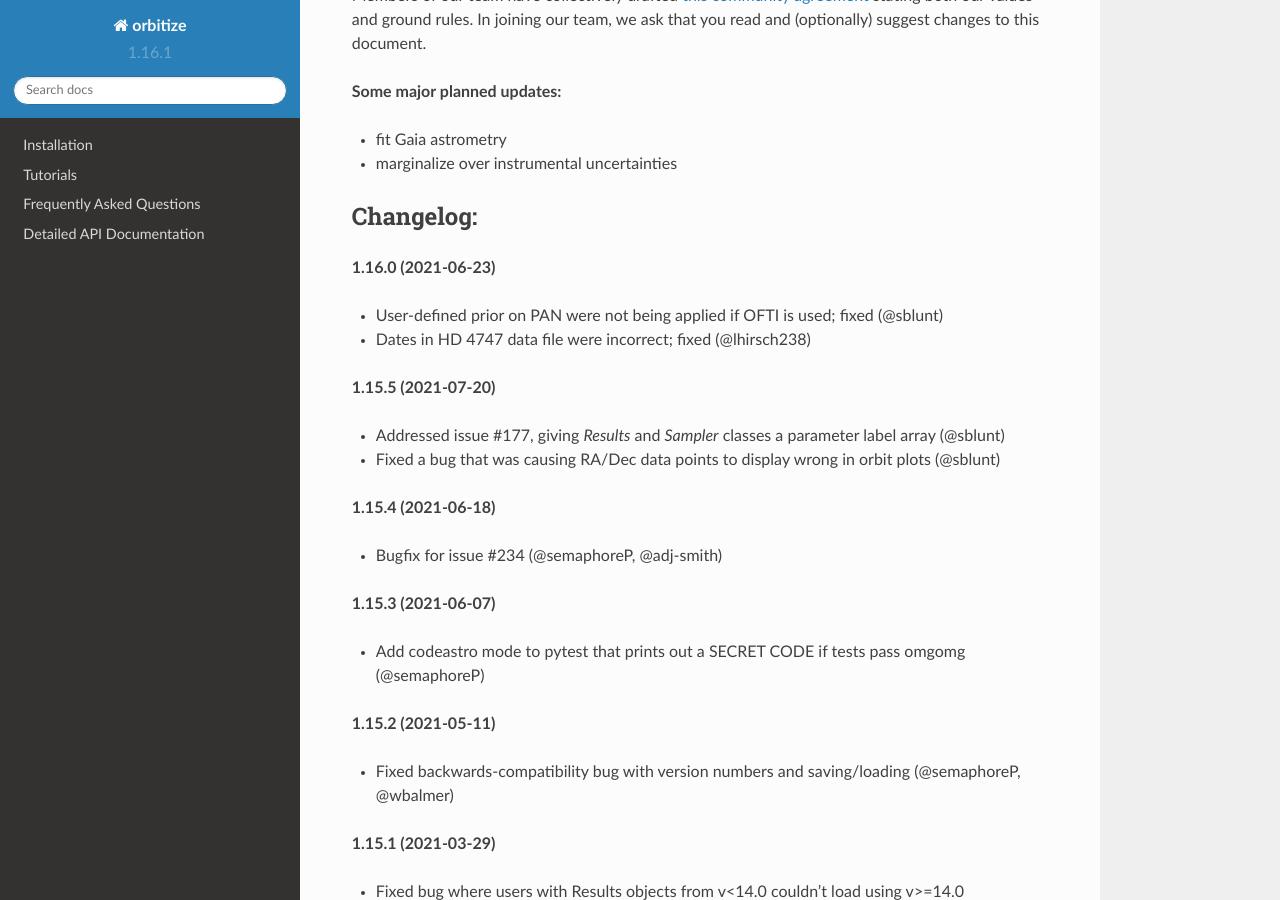
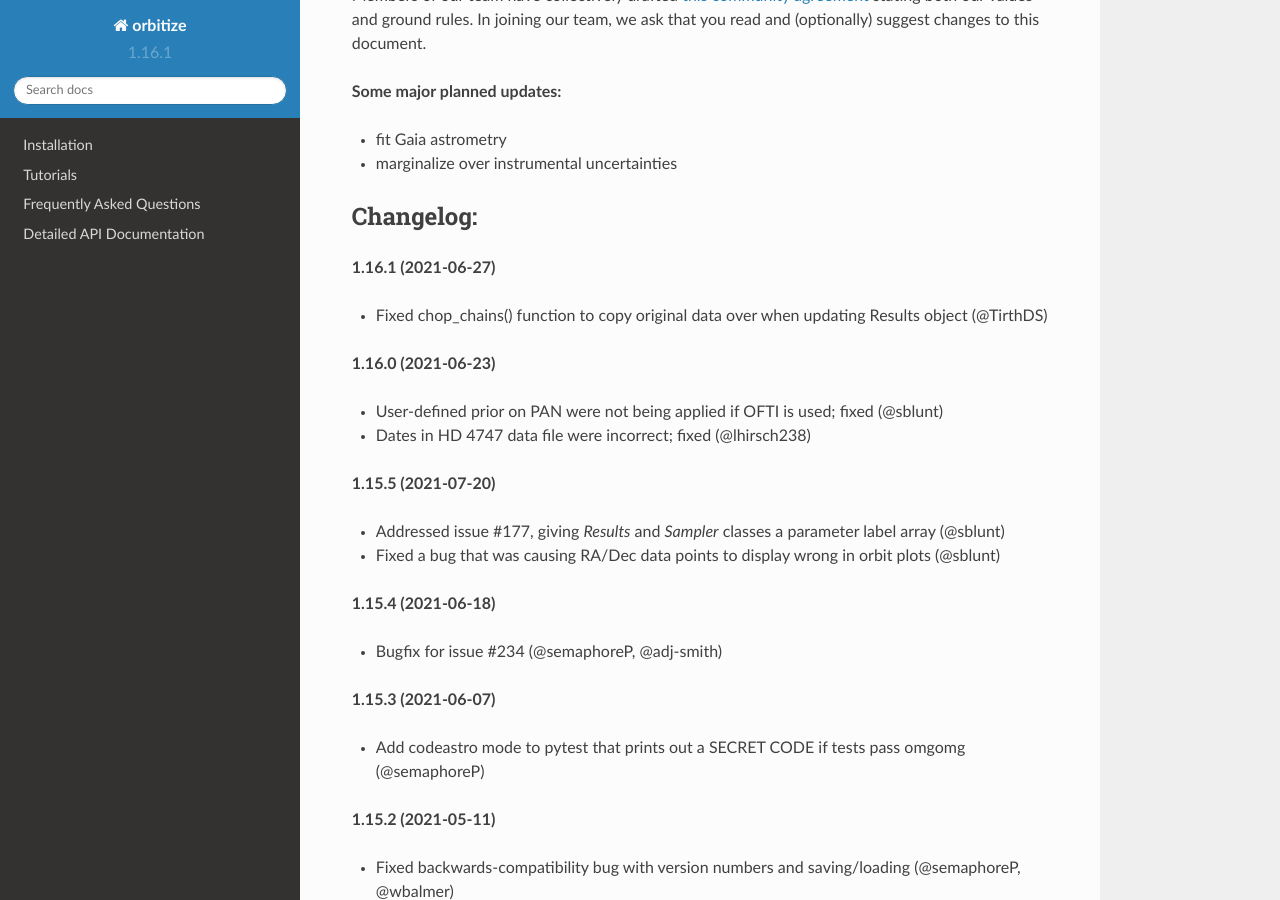
Before and after one commit to sblunt/orbitize, a Sphinx documentation site: the page built from docs/index.rst, in a window 1280 px wide and 900 px high, scrolled down 1786 px. Built offline with Sphinx 7.4.7 and the Read the Docs theme 2.0.0, drawn with Linux system fonts in a browser that asks for light colours; pages that are not in the unit, such as notebooks, are missing from menus.

Commit message:
update changelog

```diff
--- a/docs/index.rst
+++ b/docs/index.rst
@@ -69,6 +69,10 @@ In joining our team, we ask that you read and (optionally) suggest changes to th
 
 Changelog:
 ++++++++++
+
+**1.16.1 (2021-06-27)**
+
+* Fixed chop_chains() function to copy original data over when updating Results object (@TirthDS)
 
 **1.16.0 (2021-06-23)**
 
```
